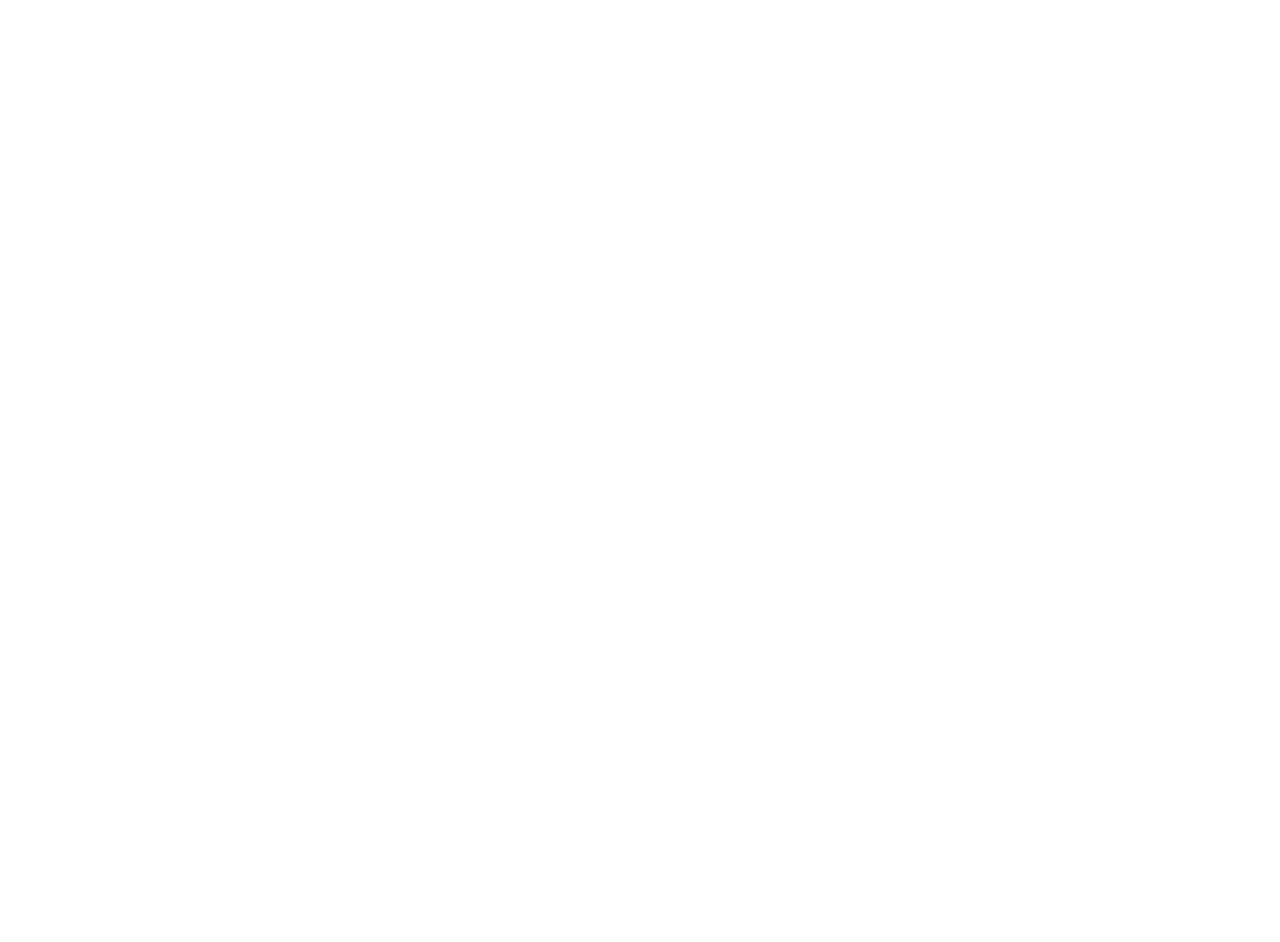
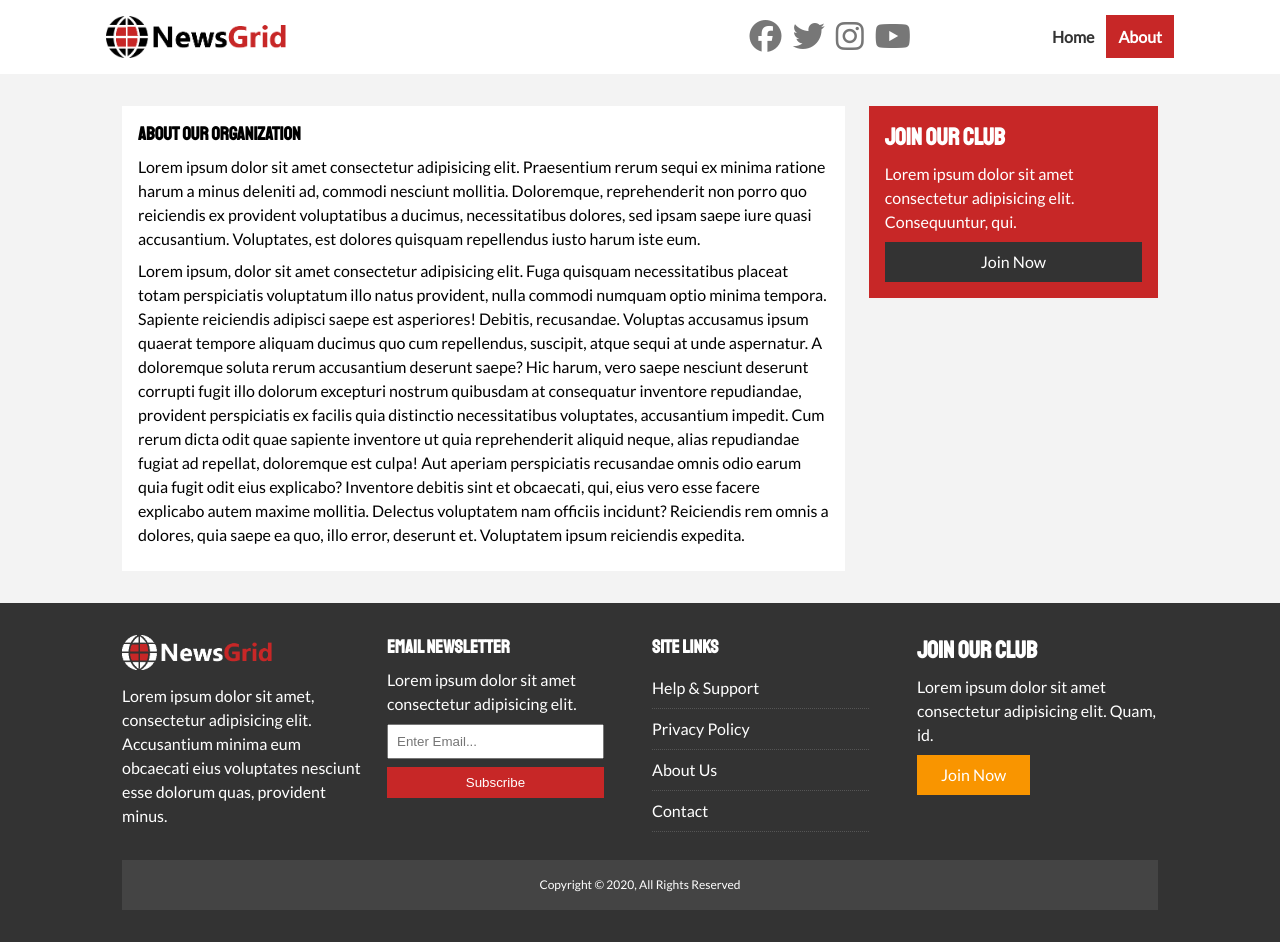
Before and after one commit to Kergo/NewsGrid, a plain HTML site: page about.html in a window 1280 px wide. Before the commit the page ends 800 px from the top, so only its background shows below. Drawn offline with Linux system fonts and the light colour scheme.

Commit message:
About Page & Page Container

```diff
--- a/about.html
+++ b/about.html
@@ -0,0 +1,82 @@
+<!DOCTYPE html>
+<html lang="en">
+<head>
+  <meta charset="UTF-8">
+  <meta name="viewport" content="width=device-width, initial-scale=1.0">
+  <link href="https://fonts.googleapis.com/css2?family=Lato&family=Staatliches&display=swap" rel="stylesheet">
+  <link rel="stylesheet" href="css/style.css">
+  <link rel="stylesheet" media="screen and (max-width: 768px)" href="css/mobile.css">
+  <link rel="shortcut icon" type="image/x-icon" href="favicon.ico">
+  <script src="https://kit.fontawesome.com/8e975ef939.js" crossorigin="anonymous"></script>
+  <title>NewsGrid | About</title>
+</head>
+<body>
+  <nav id="main-nav">
+    <div class="container">
+      <img src="img/logo.png" alt="NewsGrid" class="logo">
+      <div class="social">
+        <a href="https://facebook.com" target="_blank"><i class="fab fa-facebook fa-2x"></i></a>
+        <a href="https://twitter.com" target="_blank"><i class="fab fa-twitter fa-2x"></i></a>
+        <a href="https://instagram.com" target="_blank"><i class="fab fa-instagram fa-2x"></i></a>
+        <a href="https://youtube.com" target="_blank"><i class="fab fa-youtube fa-2x"></i></a>
+      </div>
+      <ul>
+        <li><a href="index.html">Home</a></li>
+        <li><a class="current" href="about.html">About</a></li>
+      </ul>
+    </div>
+  </nav>
+
+  <section id="about">
+    <div class="container">
+      <div class="page-container">
+        <article class="card">
+          <h1 class="l-heading">About Our Organization</h1>
+          <p>Lorem ipsum dolor sit amet consectetur adipisicing elit. Praesentium rerum sequi ex minima ratione harum a minus deleniti ad, commodi nesciunt mollitia. Doloremque, reprehenderit non porro quo reiciendis ex provident voluptatibus a ducimus, necessitatibus dolores, sed ipsam saepe iure quasi accusantium. Voluptates, est dolores quisquam repellendus iusto harum iste eum.</p>
+          <p>Lorem ipsum, dolor sit amet consectetur adipisicing elit. Fuga quisquam necessitatibus placeat totam perspiciatis voluptatum illo natus provident, nulla commodi numquam optio minima tempora. Sapiente reiciendis adipisci saepe est asperiores! Debitis, recusandae. Voluptas accusamus ipsum quaerat tempore aliquam ducimus quo cum repellendus, suscipit, atque sequi at unde aspernatur. A doloremque soluta rerum accusantium deserunt saepe? Hic harum, vero saepe nesciunt deserunt corrupti fugit illo dolorum excepturi nostrum quibusdam at consequatur inventore repudiandae, provident perspiciatis ex facilis quia distinctio necessitatibus voluptates, accusantium impedit. Cum rerum dicta odit quae sapiente inventore ut quia reprehenderit aliquid neque, alias repudiandae fugiat ad repellat, doloremque est culpa! Aut aperiam perspiciatis recusandae omnis odio earum quia fugit odit eius explicabo? Inventore debitis sint et obcaecati, qui, eius vero esse facere explicabo autem maxime mollitia. Delectus voluptatem nam officiis incidunt? Reiciendis rem omnis a dolores, quia saepe ea quo, illo error, deserunt et. Voluptatem ipsum reiciendis expedita.</p>
+        </article>
+        <aside class="card bg-primary">
+          <h2>Join Our Club</h2>
+          <p>Lorem ipsum dolor sit amet consectetur adipisicing elit. Consequuntur, qui.</p>
+          <a href="#" class="btn btn-dark btn-block">Join Now</a>
+        </aside>
+      </div>
+    </div>
+  </section>
+
+  <!-- Footer -->
+  <footer id="main-footer" class="py-2">
+    <div class="container footer-container">
+      <div>
+        <img src="img/logo_light.png" alt="NewsGrid">
+        <p>Lorem ipsum dolor sit amet, consectetur adipisicing elit. Accusantium minima eum obcaecati eius voluptates nesciunt esse dolorum quas, provident minus.</p>
+      </div>
+      <div>
+        <h3>Email Newsletter</h3>
+        <p>Lorem ipsum dolor sit amet consectetur adipisicing elit.</p>
+        <form>
+          <input type="email" placeholder="Enter Email...">
+          <input type="submit" value="Subscribe" class="btn btn-primary">
+        </form>
+      </div>
+      <div>
+        <h3>Site Links</h3>
+        <ul class="list">
+          <li><a href="#">Help & Support</a></li>
+          <li><a href="#">Privacy Policy</a></li>
+          <li><a href="#">About Us</a></li>
+          <li><a href="#">Contact</a></li>
+        </ul>
+      </div>
+      <div>
+        <h2>Join Our Club</h2>
+        <p>Lorem ipsum dolor sit amet consectetur adipisicing elit. Quam, id.</p>
+        <a href="#" class="btn btn-secondary">Join Now</a>
+      </div>
+      <div>
+        <p>Copyright &copy; 2020, All Rights Reserved</p>
+      </div>
+    </div>
+  </footer>
+</body>
+</html>
--- a/css/style.css
+++ b/css/style.css
@@ -143,6 +143,18 @@ h1, h2, h3, h4, h5, h6 {
   color: var(--primary-color) !important;
 }
 
+/* Inner page grid container */
+.page-container {
+  display: grid;
+  grid-template-columns: 5fr 2fr;
+  margin: 2rem 0;
+  grid-gap: 1.5rem;
+}
+
+.page-container > *:first-child {
+  grid-row: 1 / span 3;
+}
+
 /* Navigation */
 #main-nav {
   background: #fff;
```
